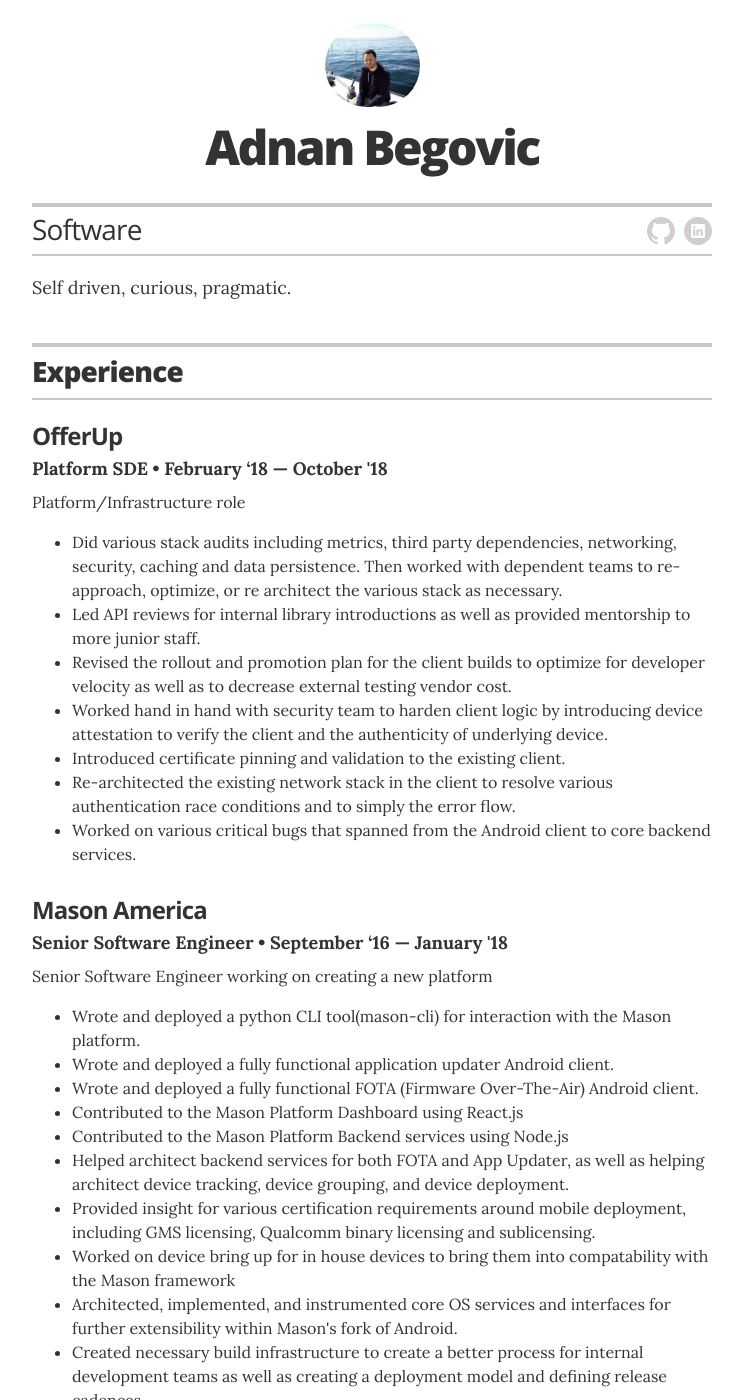
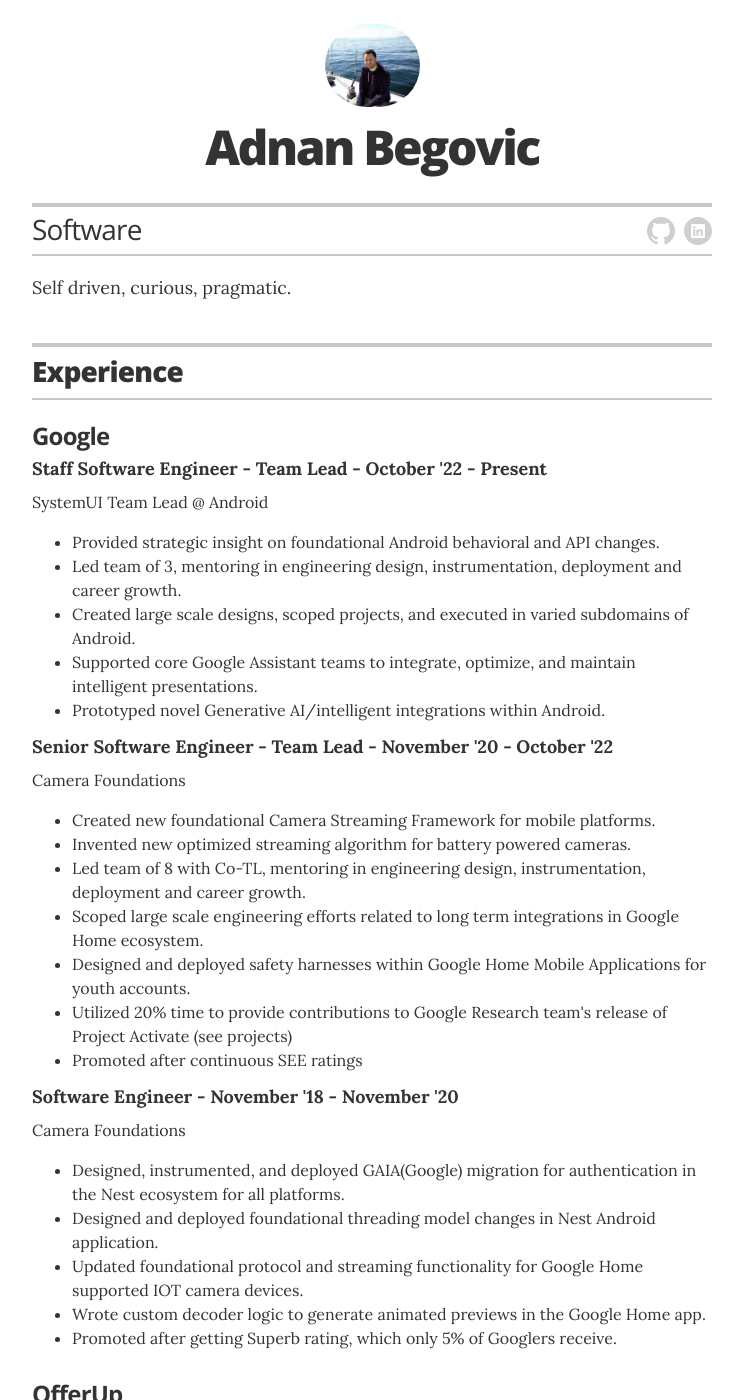
Before and after one commit to Decad3nce/decad3nce.github.io, a Jekyll site: the page built from index.html, in a window 1280 px wide and 1400 px high. Shown: the whole window, without its empty margins (268-1011 px from the left). Built offline with Jekyll 4.4.1, drawn with Linux system fonts in a browser that asks for light colours; some of the changed text lies outside the part shown.

Commit message:
Update for new experiences.

```diff
--- a/_layouts/resume.html
+++ b/_layouts/resume.html
@@ -46,6 +46,39 @@
         <header class="section-header">
           <h2>Experience</h2>
         </header>
+
+        <div class="resume-item" itemscope itemprop="worksFor" itemtype="http://schema.org/Organization">
+          <h3 class="resume-item-title" itemprop="name">Google</h3>
+          <h4 class="resume-item-details" itemprop="description">Staff Software Engineer - Team Lead - October '22 - Present</h4>
+          <p class="resume-item-copy">SystemUI Team Lead @ Android</p>
+          <ul class="resume-item-list">
+            <li>Provided strategic insight on foundational Android behavioral and API changes.</li>
+            <li>Led team of 3, mentoring in engineering design, instrumentation, deployment and career growth.</li>
+            <li>Created large scale designs, scoped projects, and executed in varied subdomains of Android.</li>
+            <li>Supported core Google Assistant teams to integrate, optimize, and maintain intelligent presentations.</li>
+            <li>Prototyped novel Generative AI/intelligent integrations within Android.</li>
+          </ul>
+          <h4 class="resume-item-details" itemprop="description">Senior Software Engineer - Team Lead - November '20 - October '22</h4>
+          <p class="resume-item-copy">Camera Foundations</p>
+          <ul class="resume-item-list">
+            <li>Created new foundational Camera Streaming Framework for mobile platforms.</li>
+            <li>Invented new optimized streaming algorithm for battery powered cameras.</li>
+            <li>Led team of 8 with Co-TL, mentoring in engineering design, instrumentation, deployment and career growth.</li>
+            <li>Scoped large scale engineering efforts related to long term integrations in Google Home ecosystem.</li>
+            <li>Designed and deployed safety harnesses within Google Home Mobile Applications for youth accounts.</li>
+            <li>Utilized 20% time to provide contributions to Google Research team's release of Project Activate (see projects)</li>
+            <li>Promoted after continuous SEE ratings</li>
+          </ul>
+          <h4 class="resume-item-details" itemprop="description">Software Engineer - November '18 - November '20</h4>
+          <p class="resume-item-copy">Camera Foundations</p>
+          <ul class="resume-item-list">
+            <li>Designed, instrumented, and deployed GAIA(Google) migration for authentication in the Nest ecosystem for all platforms.</li>
+            <li>Designed and deployed foundational threading model changes in Nest Android application.</li>
+            <li>Updated foundational protocol and streaming functionality for Google Home supported IOT camera devices.</li>
+            <li>Wrote custom decoder logic to generate animated previews in the Google Home app.</li>
+            <li>Promoted after getting Superb rating, which only 5% of Googlers receive.</li>
+          </ul>
+        </div>
 
         <div class="resume-item" itemscope itemprop="worksFor" itemtype="http://schema.org/Organization">
           <h3 class="resume-item-title" itemprop="name">OfferUp</h3>
@@ -162,6 +195,18 @@
         <header class="section-header">
           <h2>Projects</h2>
         </header>
+
+        <div class="resume-item">
+          <h3 class="resume-item-title"><a href="https://play.google.com/store/apps/details?id=com.google.android.apps.vision.switches&hl=en_US&gl=US">Project Activate</a></h3>
+          <h4 class="resume-item-details">Individual Contributor while at Google</h4>
+          <p class="resume-item-copy">Helped build and ship the Project Activate Android application as part of my 20% project supporting the Google Research team.</p>
+        </div>
+
+        <div class="resume-item">
+          <h3 class="resume-item-title"><a href="https://trunks.social">trunks.social</a></h3>
+          <h4 class="resume-item-details">Sole Developer</h4>
+          <p class="resume-item-copy">trunks for Mastodon is the best way to experience Mastodon any of your devices. With its rich features and intuitive interface, trunks makes it easy to stay connected with your friends, follow your favorite topics, and discover new content.</p>
+        </div>
 
         <div class="resume-item">
           <h3 class="resume-item-title"><a href="https://play.google.com/store/apps/details?id=com.decad3nce.hoverbrowser">Hover Browser</a></h3>
```
